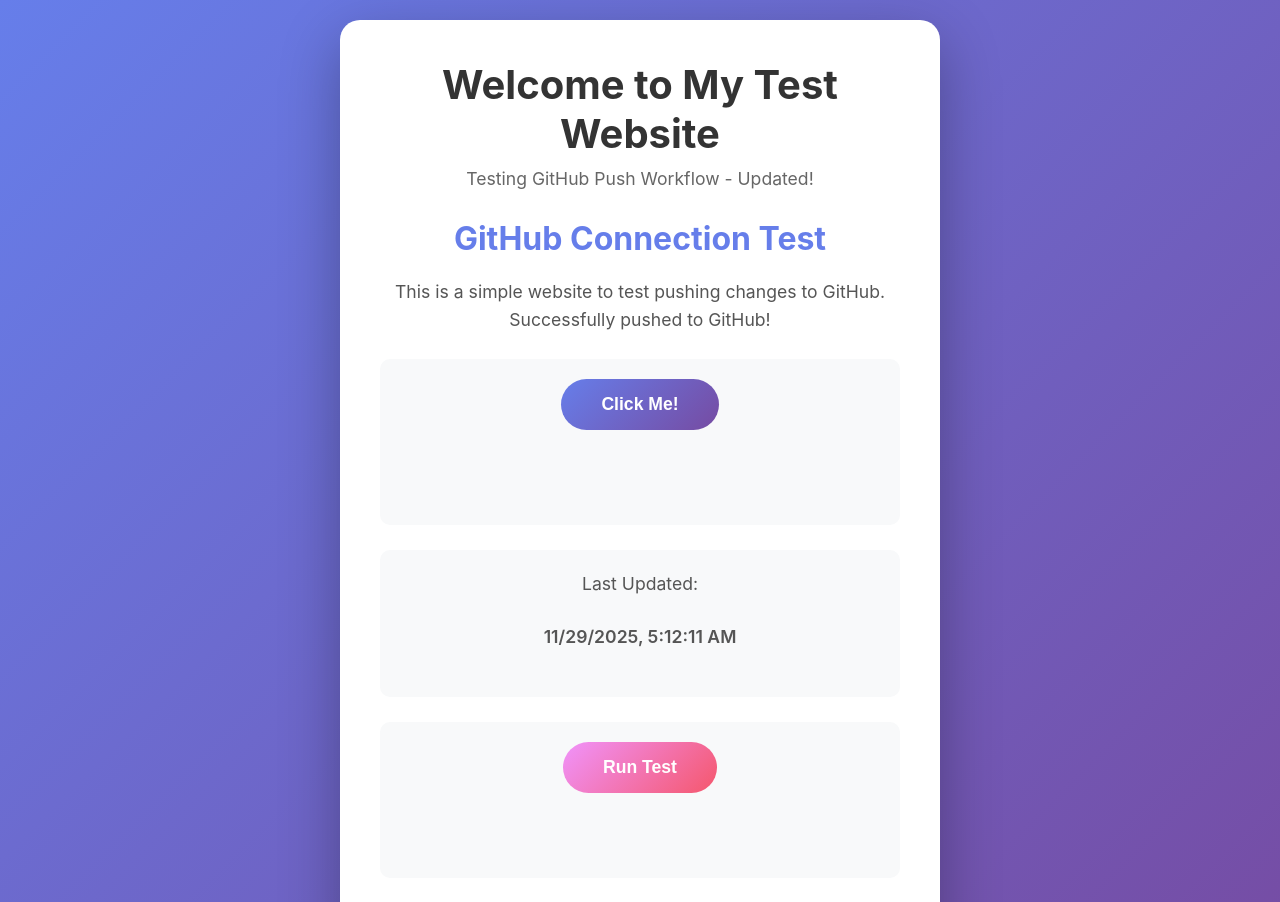
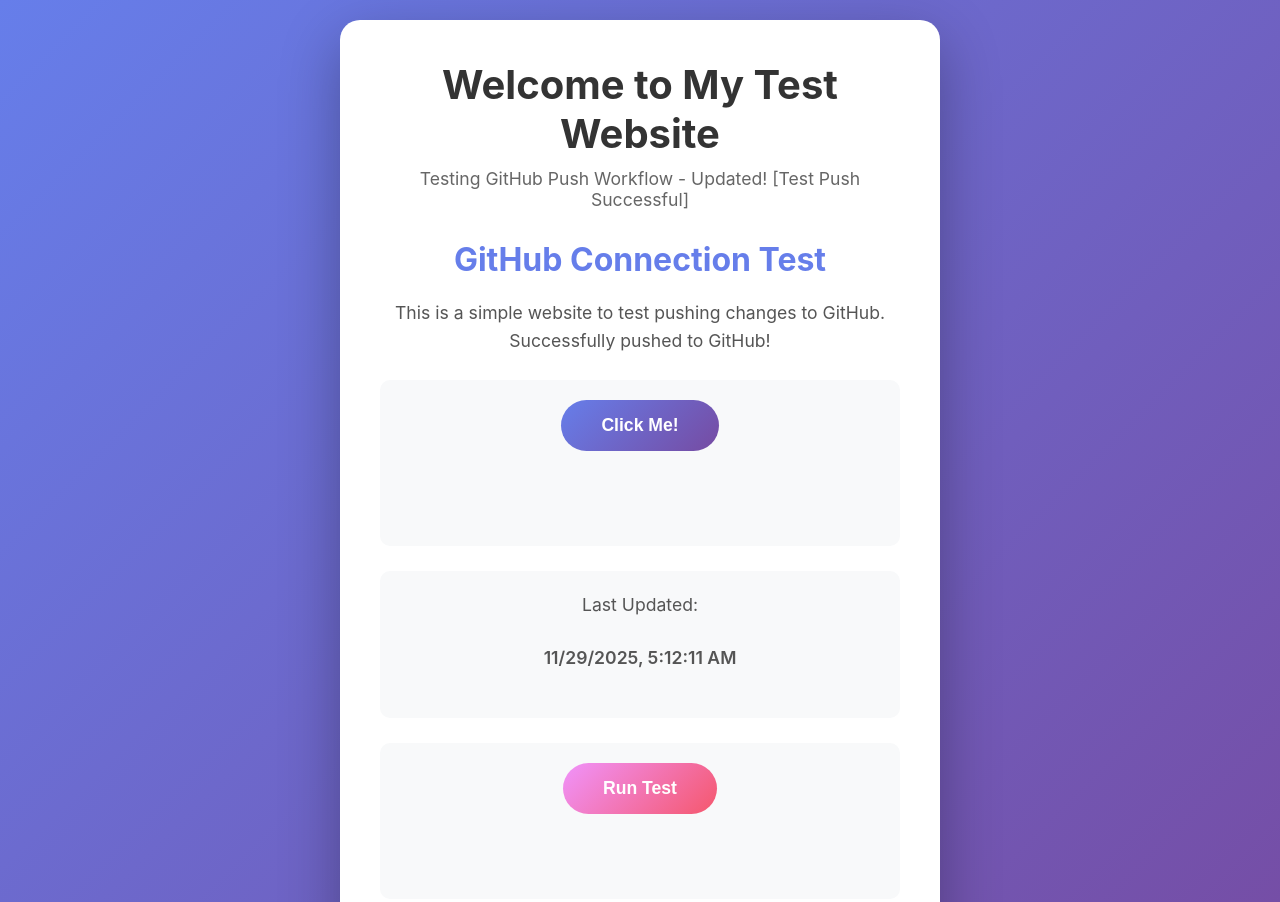
Before and after one commit to dennycheck/github-connection-test, a plain HTML site: page index.html in a window 1280 px wide. Shown: the top 902 px of the page. Drawn offline with Linux system fonts and the light colour scheme.

Commit message:
Test: Update subtitle with test push message

```diff
--- a/index.html
+++ b/index.html
@@ -10,7 +10,7 @@
     <div class="container">
         <header>
             <h1>Welcome to My Test Website</h1>
-            <p class="subtitle">Testing GitHub Push Workflow - Updated!</p>
+            <p class="subtitle">Testing GitHub Push Workflow - Updated! [Test Push Successful]</p>
         </header>
 
         <main>
```
